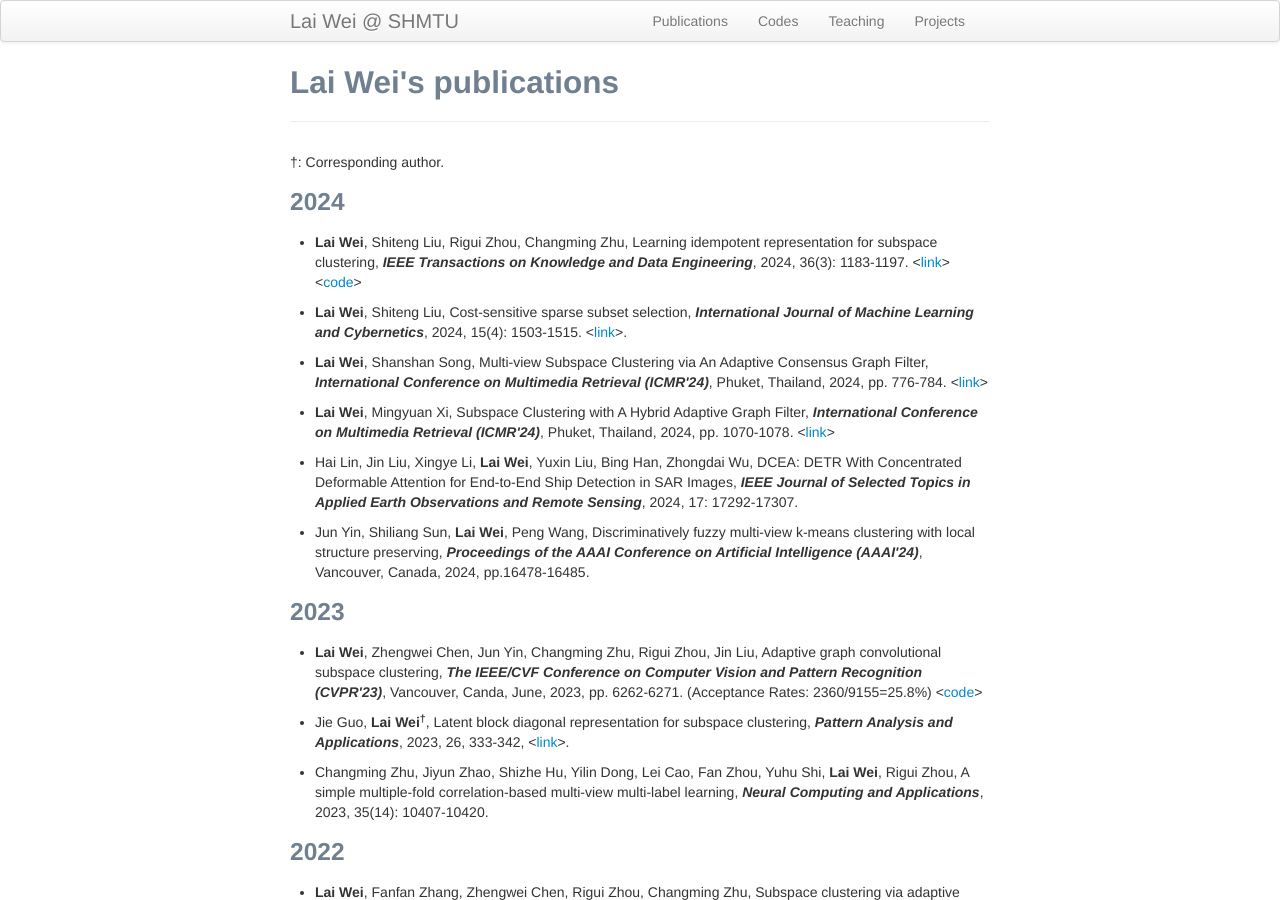
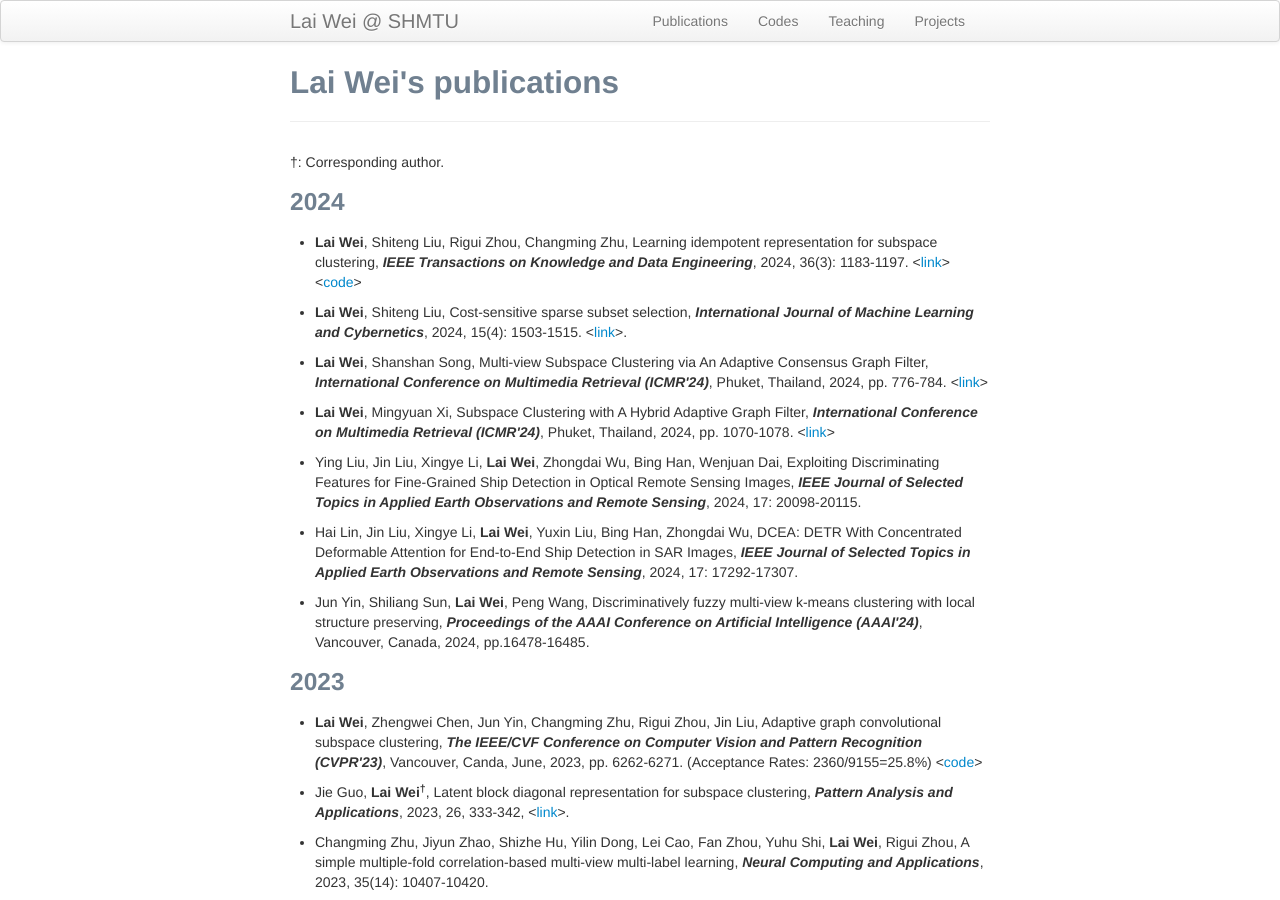
Before and after one commit to weilyshmtu/weilyshmtu.github.io, a Jekyll site: the page built from pages/pubs.md, in a window 1280 px wide and 900 px high. Built offline with Jekyll 4.4.1, drawn with Linux system fonts in a browser that asks for light colours.

Commit message:
Update pubs.md

```diff
--- a/pages/pubs.md
+++ b/pages/pubs.md
@@ -14,6 +14,9 @@ title: Lai Wei's publications
 <ul> <li> <b>Lai Wei</b>, Shanshan Song, Multi-view Subspace Clustering via An Adaptive Consensus Graph Filter, <i><b> International Conference on Multimedia Retrieval (ICMR'24)</b></i>, Phuket, Thailand, 2024, pp. 776-784. <<a href="https://doi.org/10.1145/3652583.3658009">link</a>></li></ul>
 
 <ul> <li> <b>Lai Wei</b>, Mingyuan Xi, Subspace Clustering with A Hybrid Adaptive Graph Filter, <i><b> International Conference on Multimedia Retrieval (ICMR'24)</b></i>, Phuket, Thailand, 2024, pp. 1070-1078. <<a href="https://doi.org/10.1145/3652583.3658042">link</a>></li></ul>
+
+<ul> <li>Ying Liu, Jin Liu, Xingye Li, <b>Lai Wei</b>, Zhongdai Wu, Bing Han, Wenjuan Dai, Exploiting Discriminating Features for Fine-Grained Ship Detection in Optical Remote Sensing Images, <i><b> IEEE Journal of Selected Topics in Applied Earth Observations and Remote Sensing</b></i>, 2024, 17: 20098-20115.</li></ul>
+
 
 <ul> <li>Hai Lin, Jin Liu, Xingye Li, <b>Lai Wei</b>, Yuxin Liu, Bing Han, Zhongdai Wu, DCEA: DETR With Concentrated Deformable Attention for End-to-End Ship Detection in SAR Images, <i><b> IEEE Journal of Selected Topics in Applied Earth Observations and Remote Sensing</b></i>, 2024, 17: 17292-17307.</li></ul>
 
```
